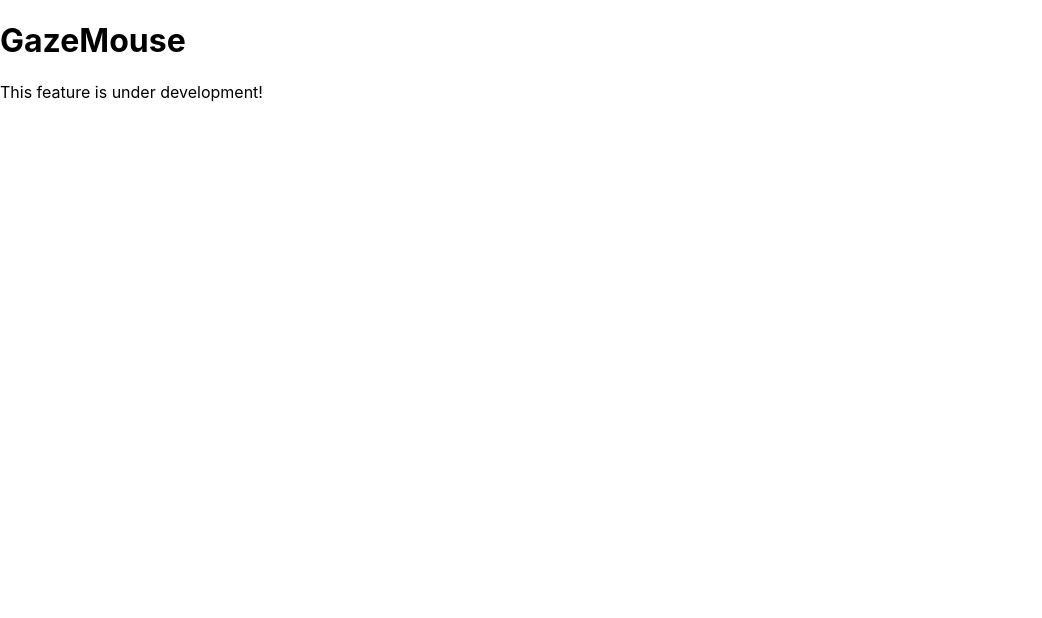
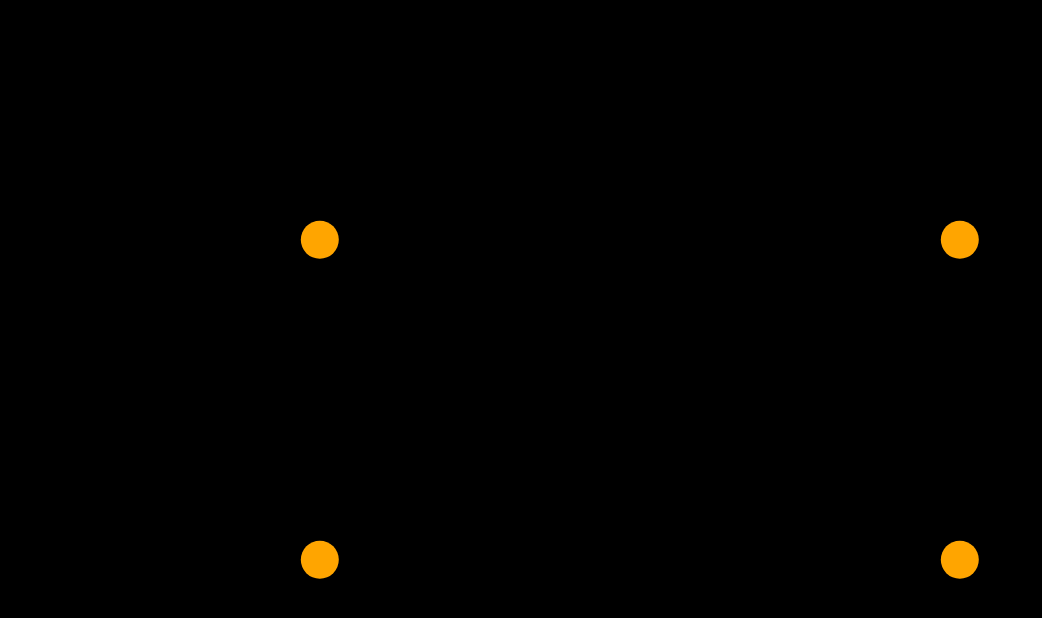
Before and after one commit to duckyfied/Liveness-Detection, a React (Create React App) app in the folder face-autthentication/: page /gaze-mouse in a window 1280 px wide. Shown: the top 618 px of the page, without its empty margins (0-1042 px from the left). Built offline with nearby package versions, Linux system fonts and the light colour scheme; the HTML template or start-up script is replaced by a standard one.

Commit message:
fix GazeMouse navigaion

```diff
--- a/face-autthentication/src/GazeMouse.css
+++ b/face-autthentication/src/GazeMouse.css
@@ -6,42 +6,69 @@
   background-color: #000;
 }
 
-.webcam {
-  display: block;
-  width: 80%;
-  height: auto;
-}
-
 .point {
   cursor: pointer;
   transition: background-color 0.3s ease;
+  position: absolute;
+  width: 3vw;
+  height: 3vw;
+  max-width: 50px;
+  max-height: 50px;
+  min-width: 20px;
+  min-height: 20px;
+  border-radius: 50%;
+  background-color: orange;
+  transform: translate(-50%, -50%);
+  z-index: 2;
+}
+
+.point.checked {
+  background-color: green;
 }
 
 .live-status {
   position: absolute;
-  bottom: 20px;
+  bottom: 2vh;
   left: 50%;
   transform: translateX(-50%);
   background-color: rgba(0, 255, 0, 0.8);
   padding: 10px 20px;
-  border-radius: 20px;
+  border-radius: 10px;
   color: #fff;
-  font-size: 18px;
-  z-index: 3; /* Ensure it's on top of other elements */
+  font-size: 2vw;
+  z-index: 3;
 }
 
-/* Ensure the webgazer video feed is centered */
 .webgazer-container {
   position: absolute;
   top: 50%;
   left: 50%;
   transform: translate(-50%, -50%);
-  width: 320px; /* Set desired width */
-  height: 240px; /* Set height to maintain aspect ratio */
-  z-index: 1; /* Ensure it's below the points */
+  width: 40vw;
+  height: 30vw;
+  max-width: 320px;
+  max-height: 240px;
+  z-index: 1;
 }
+
 .webgazer-container video {
   width: 100%;
   height: 100%;
-  object-fit: cover; /* Ensures video scales properly within the container */
+  object-fit: cover;
 }
+
+@media (max-width: 768px) {
+  .point {
+    width: 5vw;
+    height: 5vw;
+  }
+
+  .live-status {
+    font-size: 3vw;
+  }
+
+  .webgazer-container {
+    width: 60vw;
+    height: 45vw;
+  }
+}
--- a/face-autthentication/src/GazeMouse.js
+++ b/face-autthentication/src/GazeMouse.js
@@ -1,129 +1,120 @@
-import React from "react";
+import React, { useEffect, useState } from 'react';
+import { useNavigate } from 'react-router-dom';
+import './GazeMouse.css';
 
 function GazeMouse() {
+  const [gazePosition, setGazePosition] = useState({ x: 0, y: 0 });
+  const [points, setPoints] = useState([
+    { x: "25%", y: "30%", checked: false, clicked: false },
+    { x: "75%", y: "30%", checked: false, clicked: false },
+    { x: "25%", y: "70%", checked: false, clicked: false },
+    { x: "75%", y: "70%", checked: false, clicked: false },
+  ]);
+  const [live, setLive] = useState(false);
+  const navigate = useNavigate();
+
+  useEffect(() => {
+    const webgazer = window.webgazer;
+
+    if (webgazer) {
+      webgazer
+        .setRegression("ridge")
+        .setGazeListener((data) => {
+          if (data) {
+            setGazePosition({ x: data.x, y: data.y });
+          }
+        })
+        .begin();
+
+      webgazer.applyKalmanFilter(false);
+      webgazer.setTracker("clmtrackr");
+      webgazer.showFaceOverlay(false);
+      webgazer.showFaceFeedbackBox(false);
+    }
+
+    const handlePopState = () => {
+      window.location.href = "http://localhost:3000/options";
+    };
+
+    window.history.pushState(null, '');
+
+    window.history.replaceState(null, '');
+
+    window.addEventListener('popstate', handlePopState);
+
+    return () => {
+      if (webgazer) {
+        webgazer.clearGazeListener();
+        webgazer.pause();
+
+        const videoElement = document.getElementById('webgazerVideoContainer');
+        if (videoElement) {
+          videoElement.remove();
+        }
+      }
+
+      window.removeEventListener('popstate', handlePopState);
+    };
+  }, [navigate]);
+
+  const handleClick = (index) => {
+    const pointElement = document.getElementById(`point-${index}`);
+    const pointRect = pointElement.getBoundingClientRect();
+
+    const distance = Math.sqrt(
+      Math.pow(pointRect.left + pointRect.width / 2 - gazePosition.x, 2) +
+        Math.pow(pointRect.top + pointRect.height / 2 - gazePosition.y, 2)
+    );
+
+    if (distance < 120) {
+      const newPoints = [...points];
+      newPoints[index].clicked = true;
+      setPoints(newPoints);
+
+      const checkedPoints = newPoints.filter((p) => p.clicked).length;
+      if (checkedPoints >= 2) {
+        setLive(true);
+
+        const webgazer = window.webgazer;
+        if (webgazer) {
+          webgazer.clearGazeListener();
+          webgazer.pause();
+        }
+
+        const videoElement = document.getElementById("webgazerVideoContainer");
+        if (videoElement) {
+          videoElement.remove();
+        }
+
+        window.history.replaceState(null, '');
+
+        window.location.href = "https://uidai.gov.in/en/";
+      }
+    }
+  };
+
   return (
-    <div>
-      <h1>GazeMouse</h1>
-      <p>This feature is under development!</p>
+    <div className="GazeMouse">
+      <div id="webgazerVideoContainer" className="webgazer-container"></div>
+      {points.map((point, index) => (
+        <div
+          key={index}
+          id={`point-${index}`}
+          className={`point ${point.clicked ? "checked" : ""}`}
+          style={{
+            left: point.x,
+            top: point.y,
+          }}
+          onClick={() => handleClick(index)}
+        ></div>
+      ))}
+      {live && (
+        <div className="live-status">
+          User is live!
+        </div>
+      )}
     </div>
   );
 }
 
 export default GazeMouse;
-
-// import React, { useEffect, useState } from "react";
-
-// function GazeMouse() {
-//   const [gazePosition, setGazePosition] = useState({ x: 0, y: 0 });
-//   const [points, setPoints] = useState([
-//     { x: 400, y: 300, checked: false, clicked: false },
-//     { x: 1100, y: 300, checked: false, clicked: false },
-//     { x: 400, y: 750, checked: false, clicked: false },
-//     { x: 1100, y: 750, checked: false, clicked: false },
-//   ]);
-//   const [live, setLive] = useState(false);
-
-//   useEffect(() => {
-//     const webgazer = window.webgazer;
-
-//     if (webgazer) {
-//       webgazer
-//         .setRegression("ridge")
-//         .setGazeListener((data, clock) => {
-//           if (data) {
-//             setGazePosition({ x: data.x, y: data.y });
-//           }
-//         })
-//         .begin();
-
-//       webgazer.applyKalmanFilter(false);
-//       webgazer.setTracker("clmtrackr");
-//       webgazer.showFaceOverlay(false);
-//       webgazer.showFaceFeedbackBox(false);
-//       // webgazer.showPredictionPoints(false);
-//     }
-
-//     return () => {
-//       if (webgazer) {
-//         webgazer.clearGazeListener();
-//         webgazer.pause();
-//       }
-//     };
-//   }, []);
-
-//   const handleClick = (index) => {
-//     const point = points[index];
-//     const distance = Math.sqrt(
-//       Math.pow(point.x - gazePosition.x, 2) +
-//         Math.pow(point.y - gazePosition.y, 2)
-//     );
-
-//     if (distance < 120) {
-//       const newPoints = [...points];
-//       newPoints[index].clicked = true;
-//       setPoints(newPoints);
-
-//       const checkedPoints = newPoints.filter((p) => p.clicked).length;
-//       if (checkedPoints >= 2) {
-//         setLive(true);
-
-//         const webgazer = window.webgazer;
-//         if (webgazer) {
-//           webgazer.clearGazeListener();
-//           webgazer.pause();
-//         }
-
-//         const videoElement = document.getElementById("webgazerVideoContainer");
-//         if (videoElement) {
-//           videoElement.remove();
-//         }
-//       }
-//     }
-//   };
-
-//   return (
-//     <div className="GazeMouse">
-//       <div id="webgazerVideoContainer" className="webgazer-container"></div>
-//       {points.map((point, index) => (
-//         <div
-//           key={index}
-//           className={`point ${point.clicked ? "checked" : ""}`}
-//           style={{
-//             left: `${point.x}px`,
-//             top: `${point.y}px`,
-//             backgroundColor: point.clicked ? "green" : "orange",
-//             position: "absolute",
-//             width: "20px",
-//             height: "20px",
-//             borderRadius: "50%",
-//             transform: "translate(-50%, -50%)",
-//             zIndex: 2,
-//             cursor: "pointer",
-//           }}
-//           onClick={() => handleClick(index)}
-//         ></div>
-//       ))}
-//       {live && (
-//         <div
-//           className="live-status"
-//           style={{
-//             position: "absolute",
-//             bottom: "20px",
-//             left: "50%",
-//             transform: "translateX(-50%)",
-//             backgroundColor: "rgba(0, 255, 0, 0.8)",
-//             padding: "10px 20px",
-//             borderRadius: "10px",
-//             color: "#fff",
-//             fontSize: "18px",
-//             zIndex: 3,
-//           }}
-//         >
-//           User is live!
-//         </div>
-//       )}
-//     </div>
-//   );
-// }
-
-// export default GazeMouse;
```
